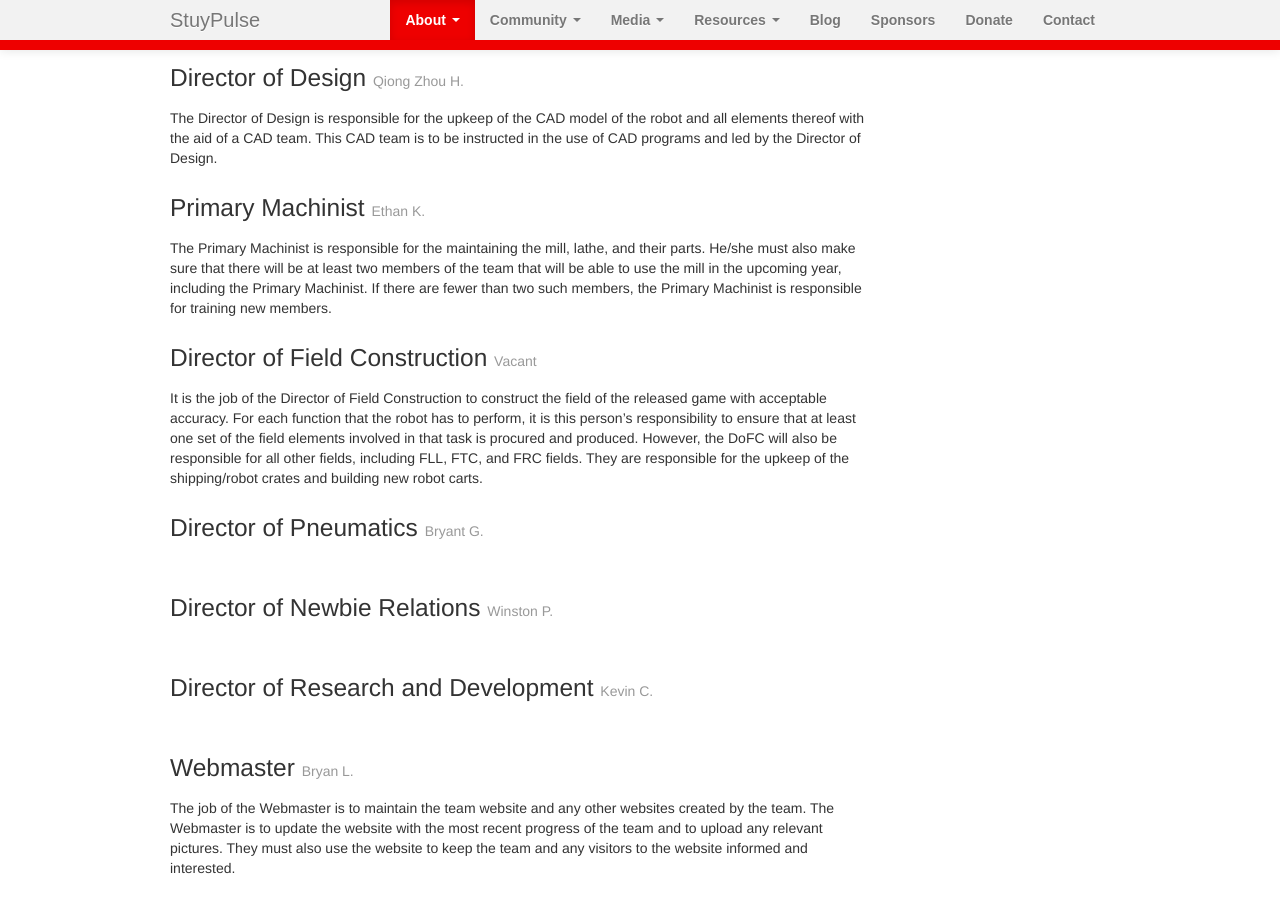
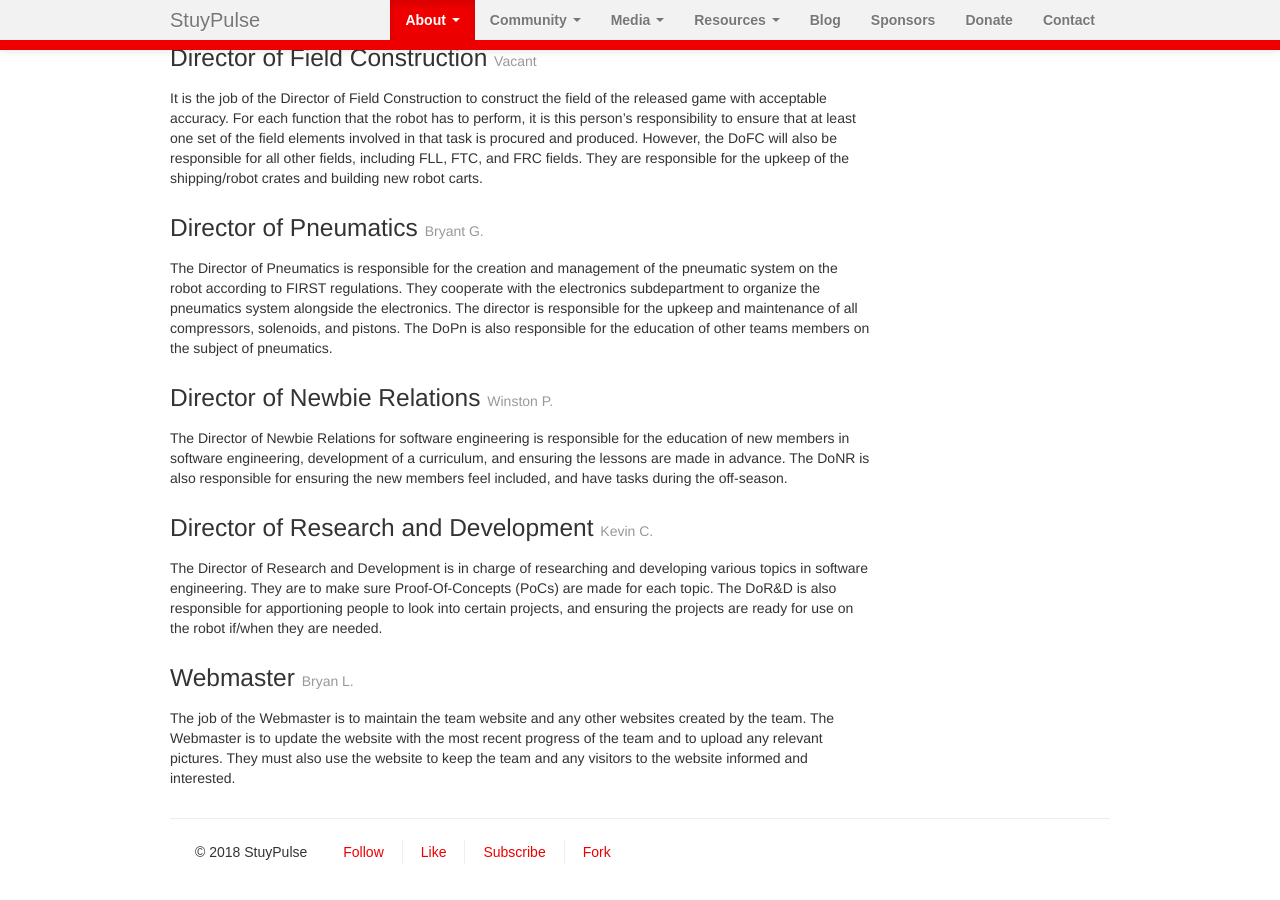
Before and after one commit to StuyPulse/team694.github.io, a Jekyll site: the page built from about/ec/index.md, in a window 1280 px wide and 900 px high, scrolled down 3042 px. Built offline with Jekyll 4.4.1, drawn with Linux system fonts in a browser that asks for light colours; nearby versions of some CDN libraries; some of the changed text lies outside the part shown.

Commit message:
Update names and position descriptions

```diff
--- a/about/ec/index.md
+++ b/about/ec/index.md
@@ -87,6 +87,7 @@
 ### Director of Media <small>{{ site.data.ec.media.name }}</small>
 <div markdown="1" class="ec-description">
 {% if site.data.ec.media.photo %} <img src="{{ site.data.ec.media.photo }}" class="ec-photo" alt="Director of Media"> {% endif %}
+The Director of Media is responsible for the creation of all visual and media content for our social media platforms. They are also responsible for taking pictures and videos at all team events. They are to work alongside the Director of Public Relations to create necessary content. The DoM is also responsible for leading and educating the members of the media team.
 </div>
 
 ### Director of Strategy <small>{{ site.data.ec.strategy.name }}</small>
@@ -122,16 +123,19 @@
 ### Director of Pneumatics <small>{{ site.data.ec.pneumatics.name }}</small>
 <div markdown="1" class="ec-description">
 {% if site.data.ec.pneumatics.photo %} <img src="{{ site.data.ec.pneumatics.photo }}" class="ec-photo" alt="Director of Pneumatics"> {% endif %}
+The Director of Pneumatics is responsible for the creation and management of the pneumatic system on the robot according to FIRST regulations. They cooperate with the electronics subdepartment to organize the pneumatics system alongside the electronics. The director is responsible for the upkeep and maintenance of all compressors, solenoids, and pistons. The DoPn is also responsible for the education of other teams members on the subject of pneumatics.
 </div>
 
 ### Director of Newbie Relations <small>{{ site.data.ec.nr.name }}</small>
 <div markdown="1" class="ec-description">
 {% if site.data.ec.nr.photo %} <img src="{{ site.data.ec.nr.photo }}" class="ec-photo" alt="Director of Newbie Relations"> {% endif %}
+The Director of Newbie Relations for software engineering is responsible for the education of new members in software engineering, development of a curriculum, and ensuring the lessons are made in advance. The DoNR is also responsible for ensuring the new members feel included, and have tasks during the off-season.
 </div>
 
 ### Director of Research and Development <small>{{ site.data.ec.rad.name }}</small>
 <div markdown="1" class="ec-description">
 {% if site.data.ec.rad.photo %} <img src="{{ site.data.ec.rad.photo }}" class="ec-photo" alt="Director of Research and Development"> {% endif %}
+The Director of Research and Development is in charge of researching and developing various topics in software engineering. They are to make sure Proof-Of-Concepts (PoCs) are made for each topic. The DoR&D is also responsible for apportioning people to look into certain projects, and ensuring the projects are ready for use on the robot if/when they are needed.
 </div>
 
 ### Webmaster <small>{{ site.data.ec.webmaster.name }}</small>
```
Also changed, not shown: _data/ec.yml (+7 -7 lines).
